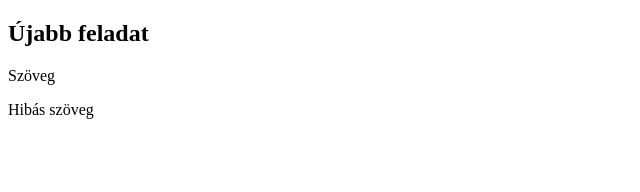
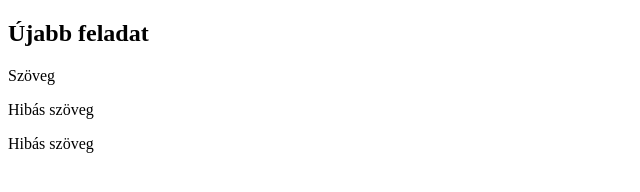
Before and after one commit to kizsi2019/demo22, a plain HTML site: page index.html in a window 1280 px wide. Shown: the whole page, without its empty margins (0-640 px from the left). Drawn offline with Linux system fonts and the light colour scheme.

Commit message:
live ágra teszem

```diff
--- a/index.html
+++ b/index.html
@@ -12,6 +12,7 @@
     <h2>Újabb feladat</h2>
     <p>Szöveg</p>
     <p>Hibás szöveg</p>
+    <p>Hibás szöveg</p>
 </body>
 
 </html>
```
